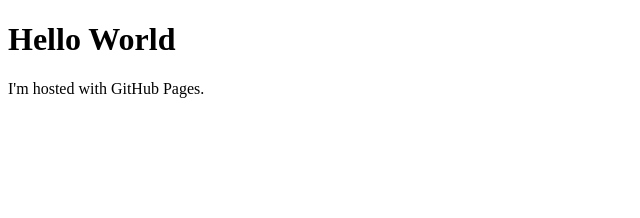
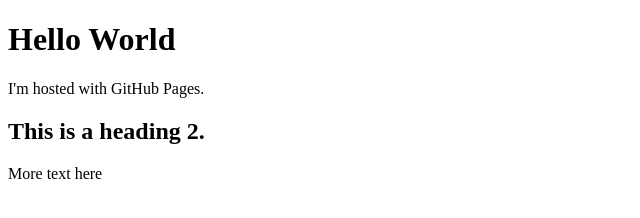
Before and after one commit to Sk3tch12E/sk3tch12e.github.io, a plain HTML site: page index.html in a window 1280 px wide. Shown: the whole page, without its empty margins (0-640 px from the left). Drawn offline with Linux system fonts and the light colour scheme.

Commit message:
Update index.html

```diff
--- a/index.html
+++ b/index.html
@@ -3,5 +3,7 @@
 <body>
 <h1>Hello World</h1>
 <p>I'm hosted with GitHub Pages.</p>
+<h2>This is a heading 2.</h2>
+<p>More text here</p>
 </body>
 </html>
```
